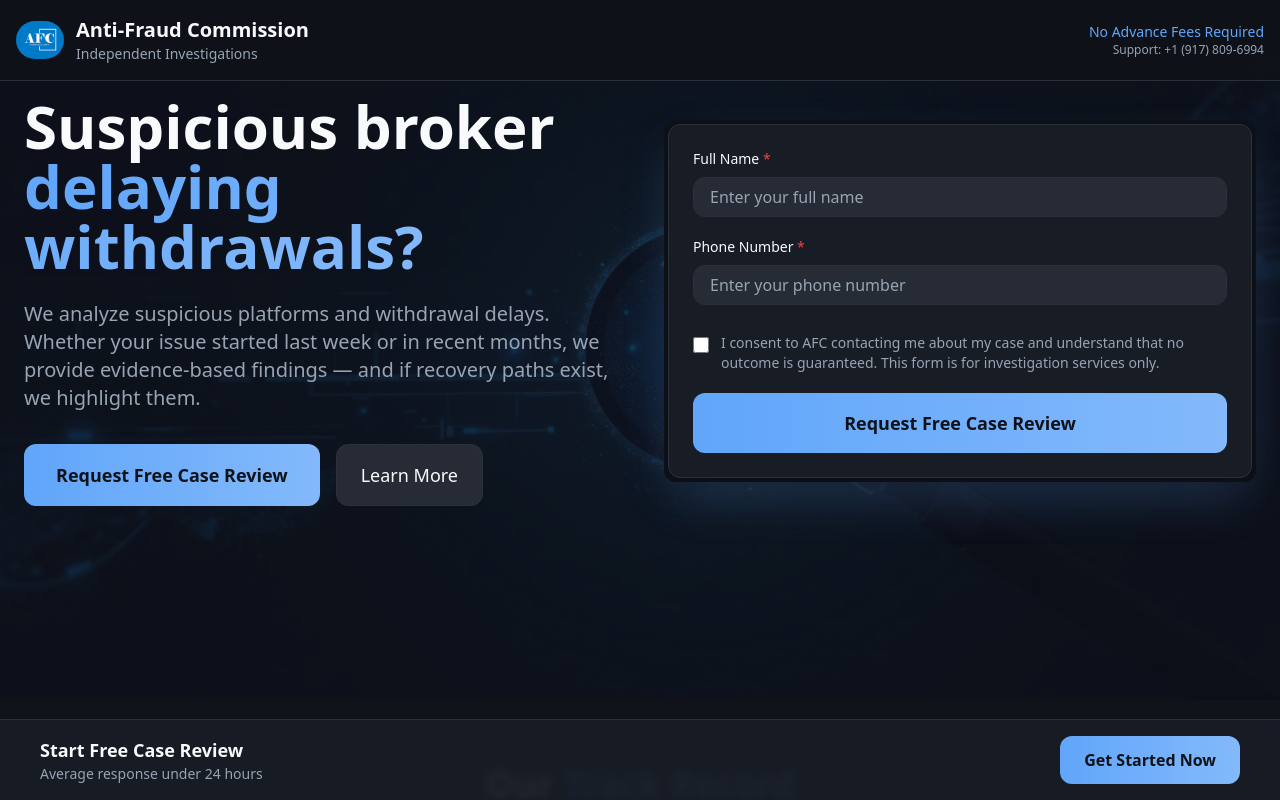
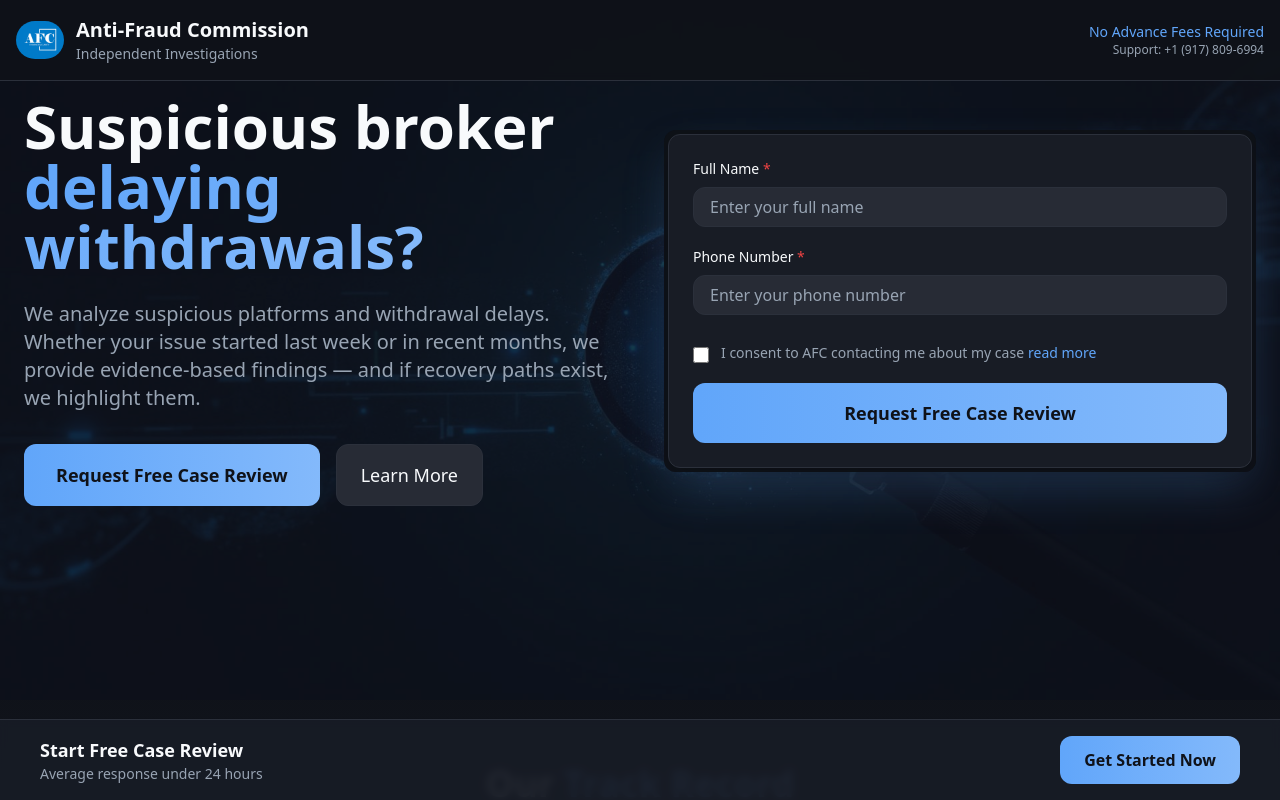
Before and after one commit to AFC-ant/blah-blah, a React (Vite) app: page /#/ in a window 1280 px wide. Shown: the top 800 px of the page. Built offline with nearby package versions, Linux system fonts and the light colour scheme; no server answers; the HTML template or start-up script is replaced by a standard one; a web font is replaced by a local one.

Commit message:
Add consent text to form

```diff
--- a/src/components/LeadForm.tsx
+++ b/src/components/LeadForm.tsx
@@ -9,6 +9,7 @@ interface LeadFormProps {
 const LeadForm = ({ variant }: LeadFormProps) => {
   const { toast } = useToast();
   const [isSubmitting, setIsSubmitting] = useState(false);
+  const [showFullConsent, setShowFullConsent] = useState(false);
   const [formData, setFormData] = useState({
     fullName: "",
     phone: "",
@@ -126,10 +127,32 @@ const LeadForm = ({ variant }: LeadFormProps) => {
             className="mt-1 w-5 h-5 sm:w-4 sm:h-4 text-primary bg-input border-border rounded focus:ring-primary focus:ring-2 flex-shrink-0"
             required
           />
-          <label htmlFor="consent" className="text-xs sm:text-sm text-muted-foreground leading-relaxed">
-            I consent to AFC contacting me about my case and understand that no outcome is guaranteed.
-            This form is for investigation services only.
-          </label>
+          <div className="text-xs sm:text-sm text-muted-foreground leading-relaxed">
+            <label htmlFor="consent" className="cursor-pointer">
+              I consent to AFC contacting me about my case
+              {!showFullConsent && (
+                <button
+                  type="button"
+                  onClick={() => setShowFullConsent(true)}
+                  className="ml-1 text-primary hover:underline"
+                >
+                  read more
+                </button>
+              )}
+              {showFullConsent && (
+                <>
+                  {" "}and understand that no outcome is guaranteed. This form is for investigation services only.
+                  <button
+                    type="button"
+                    onClick={() => setShowFullConsent(false)}
+                    className="ml-1 text-primary hover:underline"
+                  >
+                    show less
+                  </button>
+                </>
+              )}
+            </label>
+          </div>
         </div>
 
         <button
```
